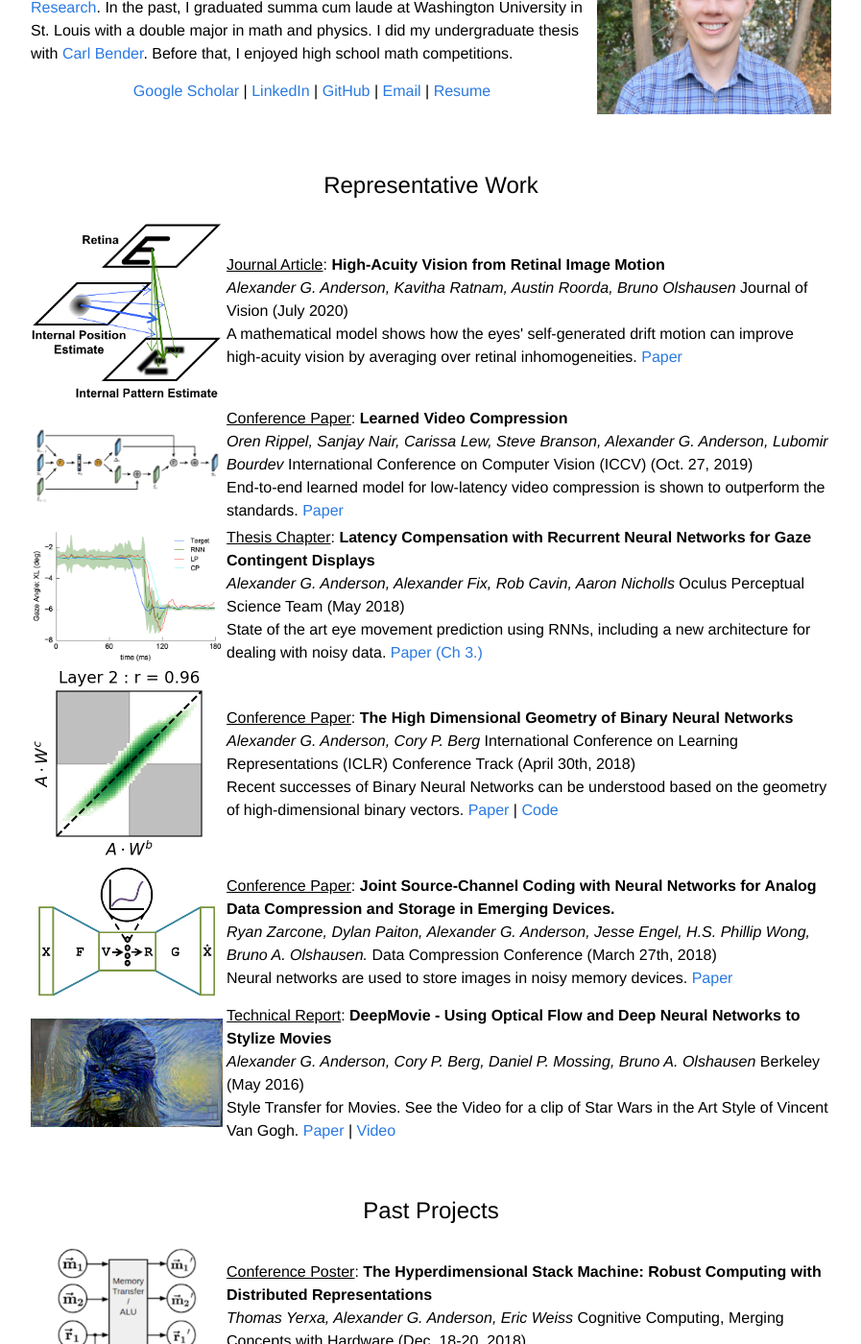
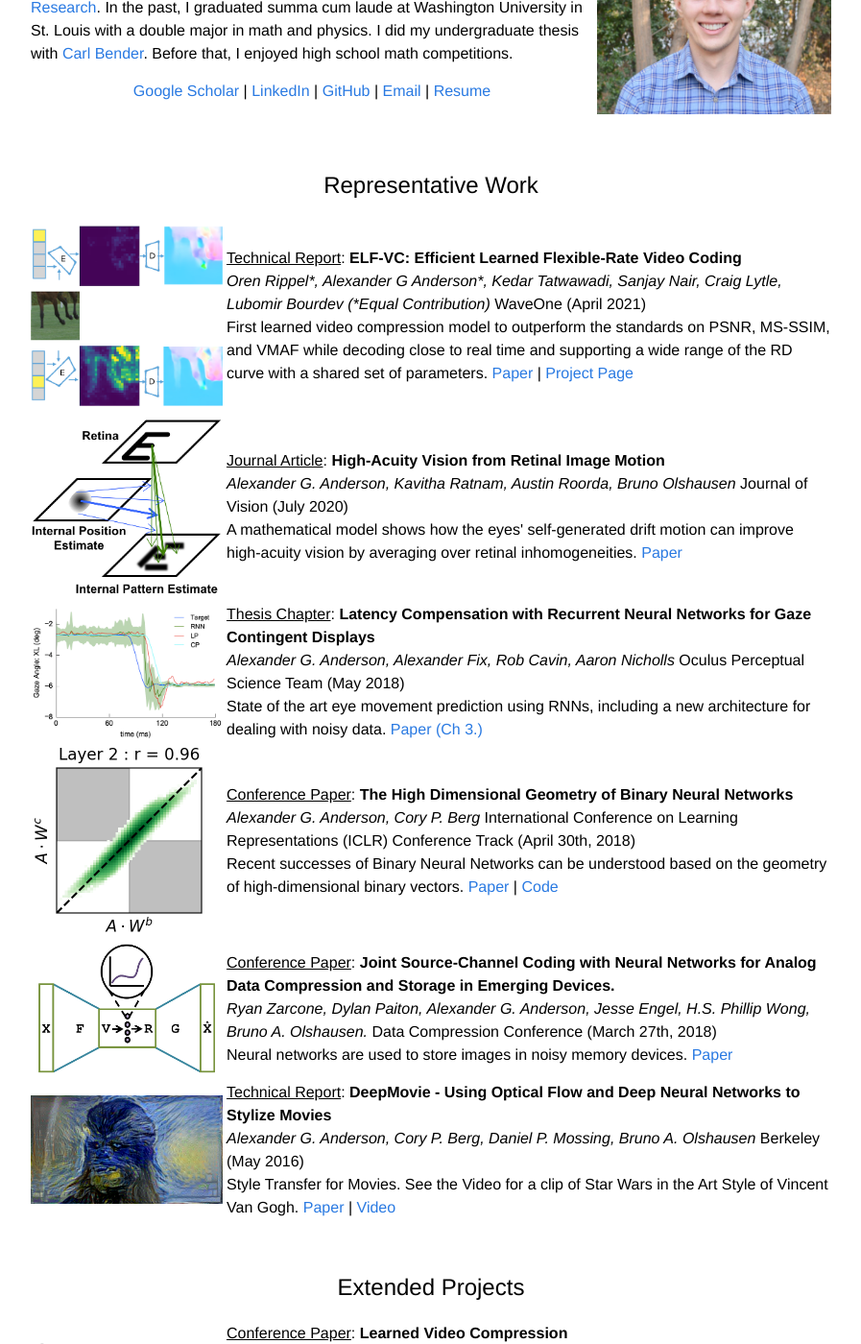
Before and after one commit to alexanderganderson/alexanderganderson.github.io, a Jekyll site: the page built from index.html, in a window 1280 px wide and 1400 px high, scrolled down 222 px. Shown: the whole window at 96% size, without its empty margins (191-1088 px from the left). Built offline with Jekyll 4.4.1, drawn with Linux system fonts in a browser that asks for light colours; some of the changed text lies outside the part shown.

Commit message:
added new paper

```diff
--- a/_data/other_projects.yml
+++ b/_data/other_projects.yml
@@ -1,5 +1,11 @@
-
-
+- type: Conference Paper
+  title: 'Learned Video Compression'
+  authors: Oren Rippel, Sanjay Nair, Carissa Lew, Steve Branson, Alexander G. Anderson, Lubomir Bourdev
+  location: International Conference on Computer Vision (ICCV)
+  date: October 27, 2019
+  desc: End-to-end learned model for low-latency video compression is shown to outperform the standards.
+  img: static/img/p_compression.png
+  link: <a href=http://openaccess.thecvf.com/content_ICCV_2019/papers/Rippel_Learned_Video_Compression_ICCV_2019_paper.pdf target='_blank'>Paper</a>
 
 - type: Conference Poster
   title: 'The Hyperdimensional Stack Machine: Robust Computing with Distributed Representations'
--- a/_data/projects.yml
+++ b/_data/projects.yml
@@ -1,3 +1,13 @@
+- type: Technical Report
+  title: "ELF-VC: Efficient Learned Flexible-Rate Video Coding"
+  authors: "Oren Rippel*, Alexander G Anderson*, Kedar Tatwawadi, Sanjay Nair, Craig Lytle, Lubomir Bourdev (*Equal Contribution)"
+  location: WaveOne
+  date: April 2021
+  desc: First learned video compression model to outperform the standards on PSNR, MS-SSIM, and VMAF while decoding close to real time and supporting a wide range of the RD curve with a shared set of parameters.
+  img: static/img/multi-rate_thumbnail.png
+  link: <a href=https://arxiv.org/pdf/2104.14335.pdf target='_blank'>Paper</a> | <a href=https://www.wave.one/elf target='_blank'>Project Page</a>
+
+
 - type: Journal Article
   title: High-Acuity Vision from Retinal Image Motion
   authors: Alexander G. Anderson, Kavitha Ratnam, Austin Roorda, Bruno Olshausen
@@ -7,16 +17,6 @@
       improve high-acuity vision by averaging over retinal inhomogeneities.
   img: static/img/retina_model.png
   link: <a href=https://jov.arvojournals.org/article.aspx?articleid=2770552 target='_blank'>Paper</a>
-
-- type: Conference Paper
-  title: 'Learned Video Compression'
-  authors: Oren Rippel, Sanjay Nair, Carissa Lew, Steve Branson, Alexander G. Anderson, Lubomir Bourdev
-  location: International Conference on Computer Vision (ICCV)
-  date: Oct. 27, 2019
-  desc: End-to-end learned model for low-latency video compression is shown to outperform the standards.
-  img: static/img/p_compression.png
-  link: <a href=http://openaccess.thecvf.com/content_ICCV_2019/papers/Rippel_Learned_Video_Compression_ICCV_2019_paper.pdf target='_blank'>Paper</a>
-
 
 # - type: Conference Poster
 #   title: 'The Hyperdimensional Stack Machine: Robust Computing with Distributed Representations'
@@ -64,26 +64,6 @@
   img: static/img/autoencoder.png
   link: <a href=https://ieeexplore.ieee.org/document/8416587/ target='_blank'>Paper</a>
   # link: Coming soon!
-
-# - type: Poster Presentation
-#   title: The High Dimensional Geometry of Binary Neural Networks
-#   authors: Alexander G. Anderson, Cory P. Berg
-#   location: International Conference on Learning Representations (ICLR) Workshop Track
-#   date: April 24th-26th, 2017
-#   desc: Due to the high dimensional geometry of binary vectors, continuous feature vectors can be well-approximated by binary vectors.
-#       This gives a theoretical foundation for the success of the Courbariaux, Hubara, et al. method of training neural networks with binary weights and activations.
-#       The theory is also validated in such networks.
-#   img: static/img/bnn_fig.png
-#   link: <a href='https://openreview.net/forum?id=SkvQFOmtg' target='_blank'>Paper and Review</a>
-
-# - type: Conference Proceedings
-#   title: A Neural Model of High Acuity Vision in the Presence of Fixational Eye Movements
-#   authors: Alexander G. Anderson, Kavitha Ratnam, Austin Roorda, Bruno Olshausen
-#   location: Asilomar Conference on Signals, Systems, and Computers
-#   date: Nov 2016
-#   desc: Model corroborates psychophysical results on benefits of motion for high-acuity vision.
-#   img: static/img/motion_benefit.png
-#   link: <a href='http://ieeexplore.ieee.org/abstract/document/7869110/' target='_blank'>Paper</a>
 
 # - type: Journal Article
 #   title: Excess of mutational jackpot events in growing populations due to gene surfing
--- a/index.html
+++ b/index.html
@@ -67,7 +67,7 @@ layout: default
 
 <div style="height: 50px;">&nbsp;</div>
 
-<h2 style="text-align:center"> Past Projects </h2>
+<h2 style="text-align:center"> Extended Projects </h2>
 
 <table border=0>
 <ul>
```
Also changed, not shown: static/img/multi-rate_thumbnail.png (added), 1 other file.
